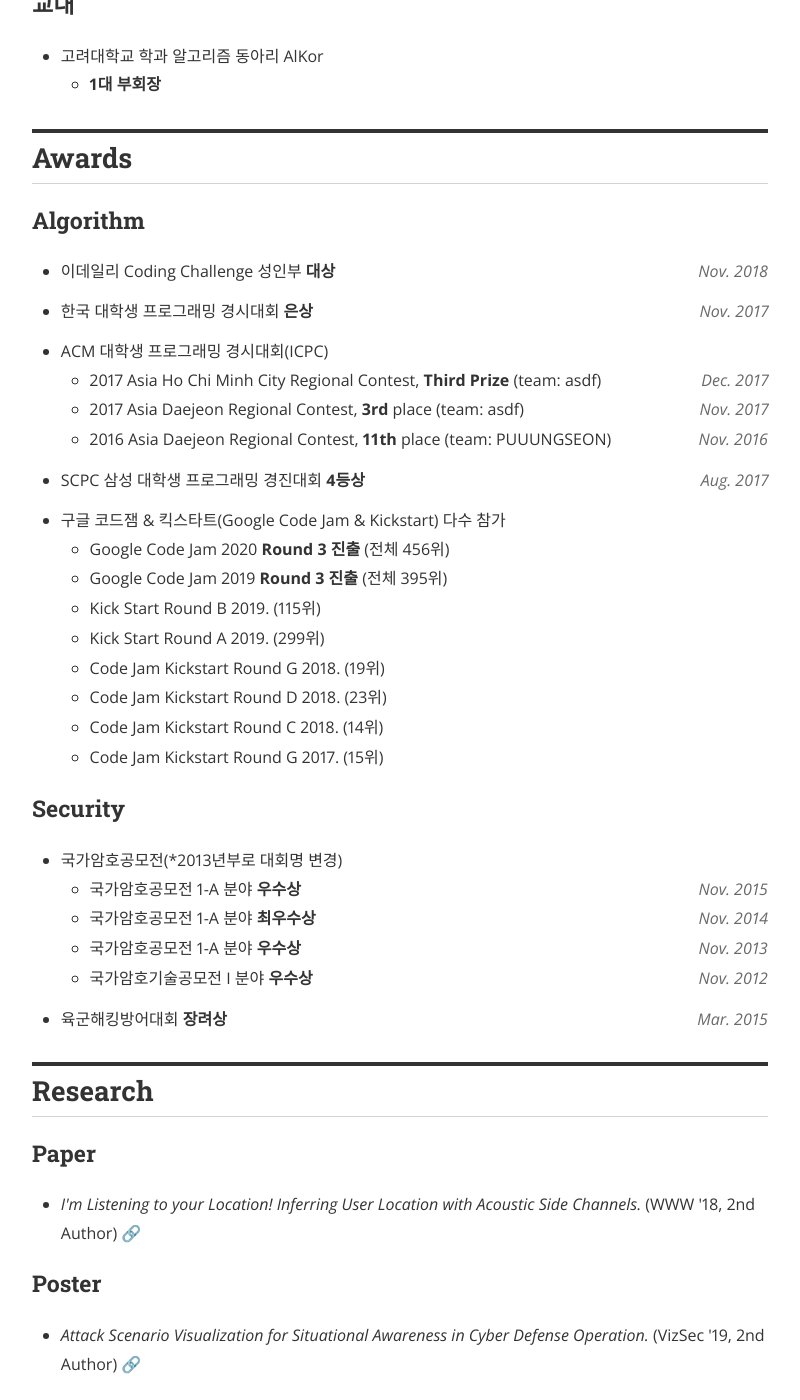
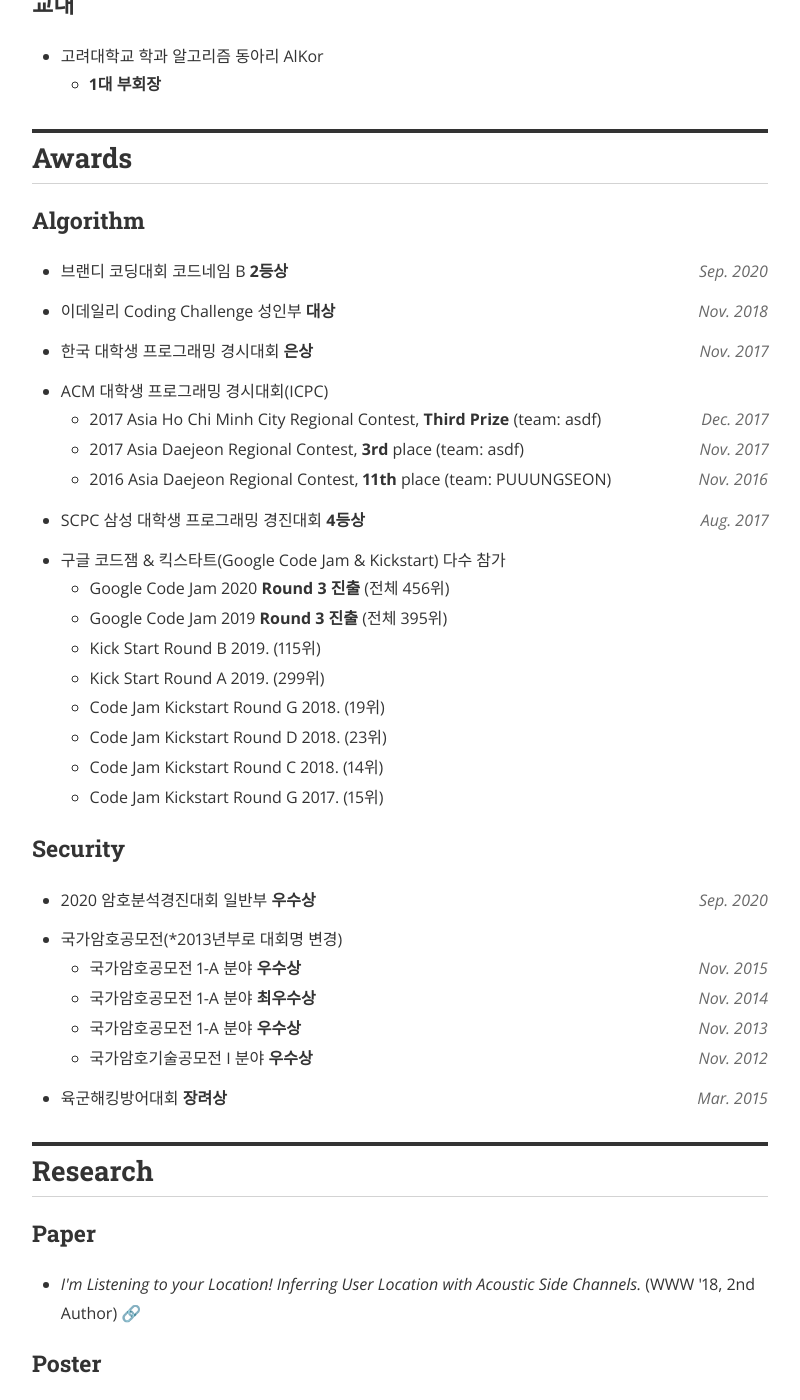
Before and after one commit to nyan101/nyan101.github.io, a Jekyll site: the page built from about.html, in a window 1280 px wide and 1400 px high, scrolled down 1281 px. Shown: the whole window, without its empty margins (240-1040 px from the left). Built offline with Jekyll 4.4.1, drawn with Linux system fonts in a browser that asks for light colours; nearby versions of some CDN libraries; a style sheet for code colours, icons or effects is not loaded.

Commit message:
update about page

```diff
--- a/about.html
+++ b/about.html
@@ -59,6 +59,7 @@
 
 <h3>Algorithm</h3>
 <ul class="resume-list">
+<li class="resume-item"> <div class="resume-row"> <div class="resume-desc">브랜디 코딩대회 코드네임 B <strong>2등상</strong></div> <div class="resume-date">Sep. 2020</div> </div> </li>
 <li class="resume-item"> <div class="resume-row"> <div class="resume-desc">이데일리 Coding Challenge 성인부 <strong>대상</strong></div> <div class="resume-date">Nov. 2018</div> </div> </li>
 <li class="resume-item"> <div class="resume-row"> <div class="resume-desc">한국 대학생 프로그래밍 경시대회 <strong>은상</strong></div> <div class="resume-date">Nov. 2017</div> </div> </li>
 <li class="resume-item"> ACM 대학생 프로그래밍 경시대회(ICPC)
@@ -85,6 +86,7 @@
 
 <h3>Security</h3>
 <ul class="resume-list">
+  <li class="resume-item"> <div class="resume-row" > <div class="resume-desc">2020 암호분석경진대회 일반부 <strong>우수상</strong></div> <div class="resume-date">Sep. 2020</div> </div> </li>
 <li class="resume-item"> 국가암호공모전(*2013년부로 대회명 변경)
 <ul>
   <li> <div class="resume-row" > <div class="resume-desc">국가암호공모전 1-A 분야 <strong>우수상</strong></div> <div class="resume-date">Nov. 2015</div> </div> </li>
```
